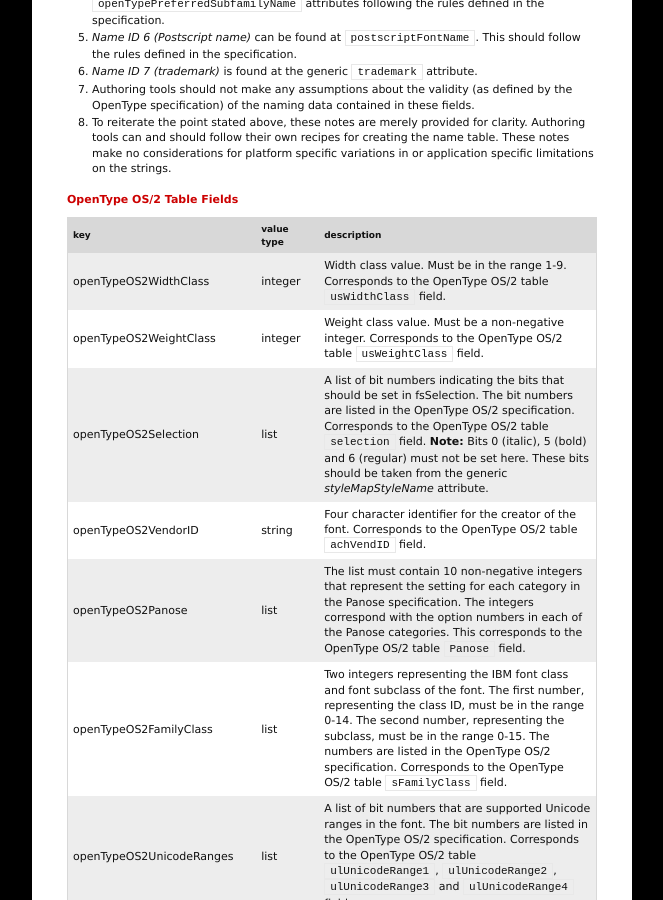
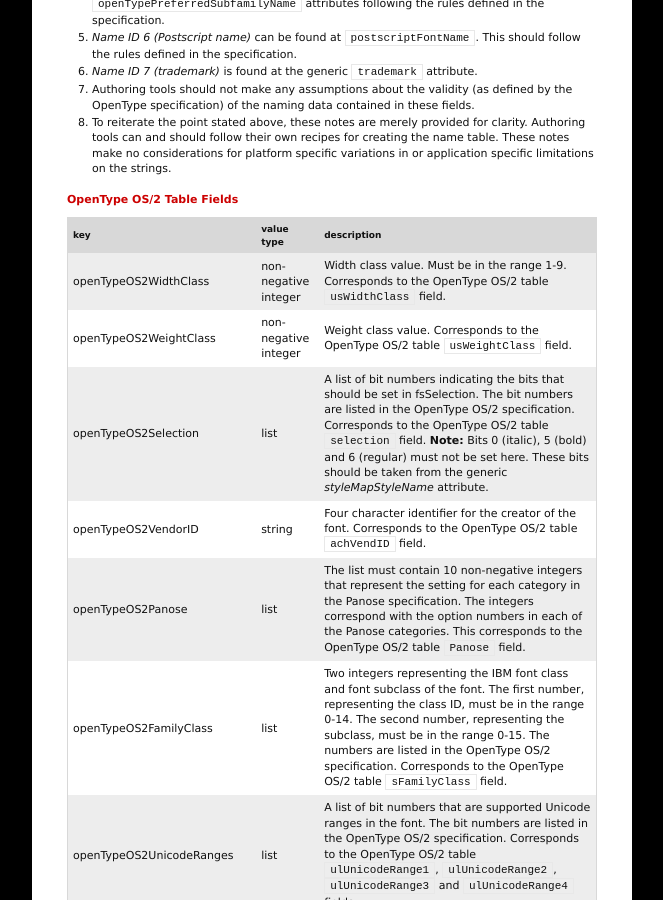
Before and after one commit to unified-font-object/ufo-spec, a Jekyll site: the page built from versions/ufo3/fontinfo.plist.md, in a window 1280 px wide and 900 px high, scrolled down 4640 px. Shown: the whole window, without its empty margins (218-881 px from the left). Built offline with Jekyll 4.4.1, drawn with Linux system fonts in a browser that asks for light colours.

Commit message:
OS/2 weight, width class should be non-negative

```diff
--- a/versions/ufo3/fontinfo.plist.md
+++ b/versions/ufo3/fontinfo.plist.md
@@ -196,8 +196,8 @@ Records should have a unique `nameID`, `platformID`, `encodingID` and `languageI
 
 | key                           | value type           | description                                                                                                                                                                                                                                                                                                                                            |
 |-------------------------------|----------------------|--------------------------------------------------------------------------------------------------------------------------------------------------------------------------------------------------------------------------------------------------------------------------------------------------------------------------------------------------------|
-| openTypeOS2WidthClass         | integer              | Width class value. Must be in the range 1-9. Corresponds to the OpenType OS/2 table `usWidthClass` field.                                                                                                                                                                                                                                              |
-| openTypeOS2WeightClass        | integer              | Weight class value. Must be a non-negative integer. Corresponds to the OpenType OS/2 table `usWeightClass` field.                                                                                                                                                                                                                                      |
+| openTypeOS2WidthClass         | non-negative integer | Width class value. Must be in the range 1-9. Corresponds to the OpenType OS/2 table `usWidthClass` field.                                                                                                                                                                                                                                              |
+| openTypeOS2WeightClass        | non-negative integer | Weight class value. Corresponds to the OpenType OS/2 table `usWeightClass` field.                                                                                                                                                                                                                                      |
 | openTypeOS2Selection          | list                 | A list of bit numbers indicating the bits that should be set in fsSelection. The bit numbers are listed in the OpenType OS/2 specification. Corresponds to the OpenType OS/2 table `selection` field. **Note:** Bits 0 (italic), 5 (bold) and 6 (regular) must not be set here. These bits should be taken from the generic *styleMapStyleName* attribute. |
 | openTypeOS2VendorID           | string               | Four character identifier for the creator of the font. Corresponds to the OpenType OS/2 table `achVendID` field.                                                                                                                                                                                                                                       |
 | openTypeOS2Panose             | list                 | The list must contain 10 non-negative integers that represent the setting for each category in the Panose specification. The integers correspond with the option numbers in each of the Panose categories. This corresponds to the OpenType OS/2 table `Panose` field.                                                                                 |
```
